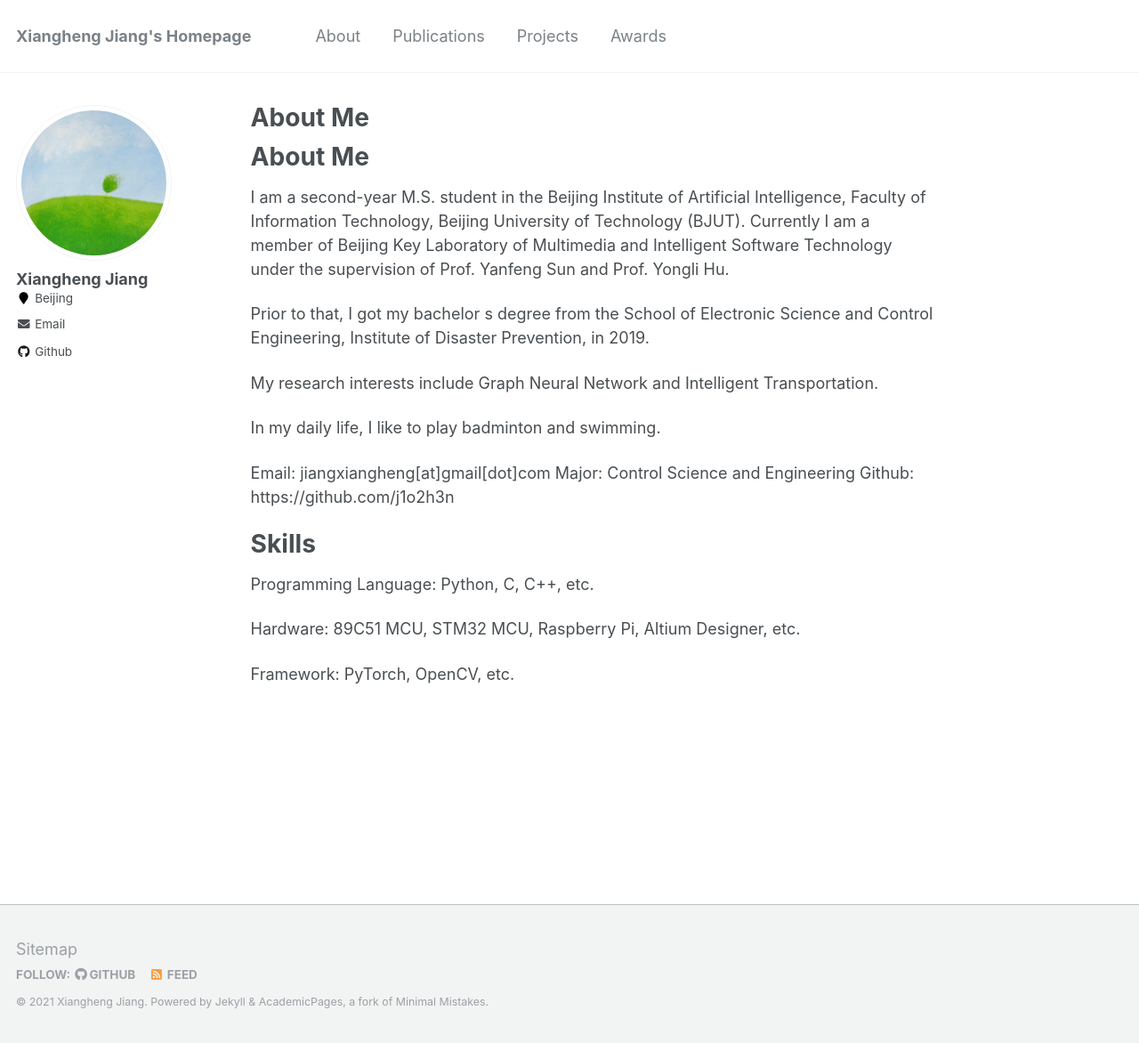
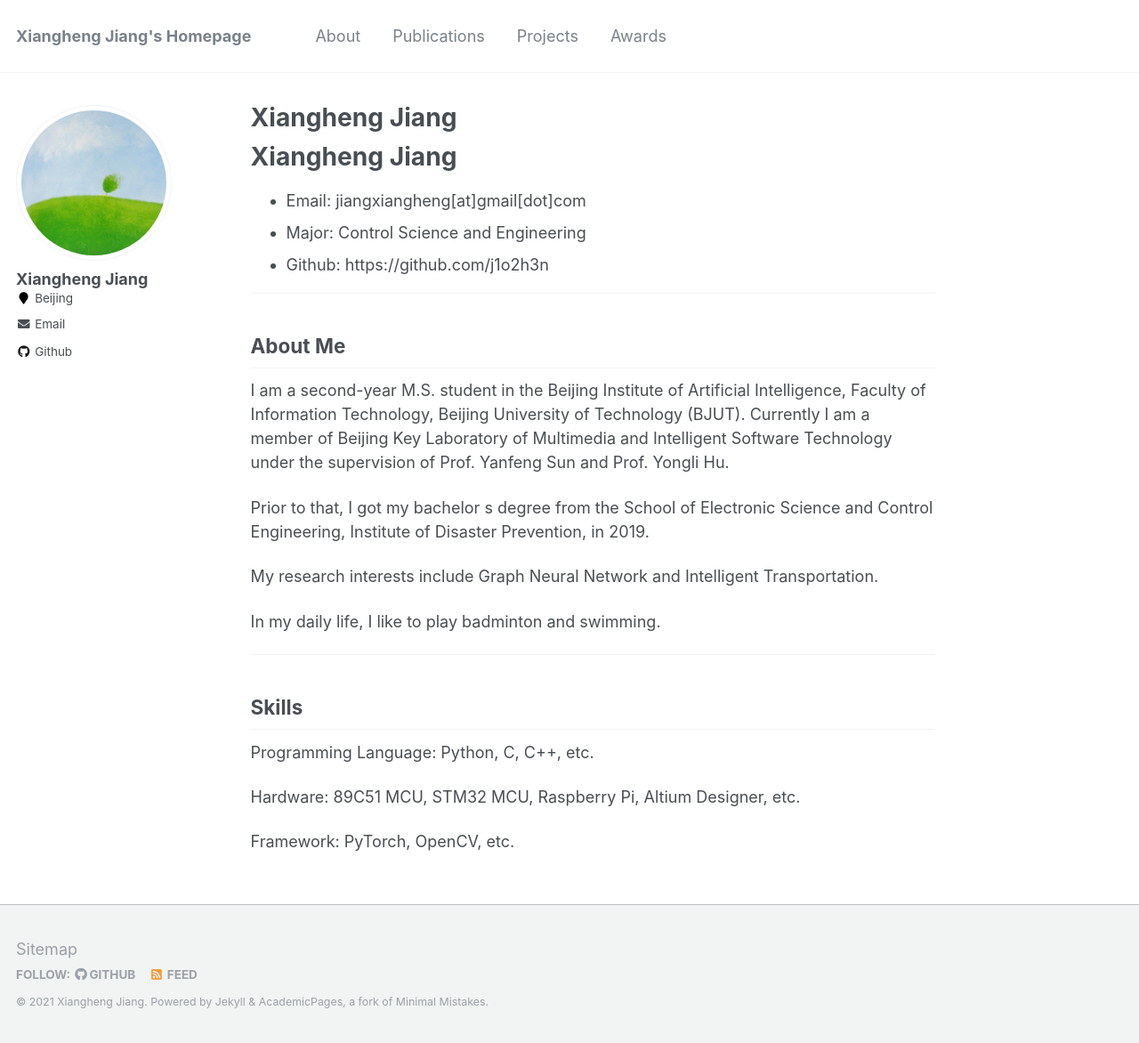
Before and after one commit to j1o2h3n/j1o2h3n.github.io, a Jekyll site: the page built from _pages/about.md, in a window 1280 px wide and 1172 px high. Shown: the whole window at 89% size. Built offline with Jekyll 4.4.1, drawn with Linux system fonts in a browser that asks for light colours; our own code applies the rules of GitHub Pages for plain Markdown files; part of the change alters nothing that is shown.

Commit message:
Update about.md

```diff
--- a/_pages/about.md
+++ b/_pages/about.md
@@ -1,6 +1,6 @@
 ---
 permalink: /
-title: "About Me"
+title:
 excerpt: "About me"
 author_profile: true
 redirect_from:
@@ -8,9 +8,17 @@ redirect_from:
   - /about.html
 ---
 
+# Xiangheng Jiang
 
-About Me
-======
+- Email: jiangxiangheng\[at]gmail\[dot]com
+- Major: Control Science and Engineering
+- Github: https://github.com/j1o2h3n
+
+
+
+***
+## About Me
+
 I am a second-year M.S. student in the Beijing Institute of Artificial Intelligence, Faculty of Information Technology, Beijing University of Technology (BJUT). Currently I am a member of Beijing Key Laboratory of Multimedia and Intelligent Software Technology under the supervision of Prof. Yanfeng Sun and Prof. Yongli Hu.
 
 Prior to that, I got my bachelor s degree from the School of Electronic Science and Control Engineering, Institute of Disaster Prevention, in 2019.
@@ -19,12 +27,11 @@ My research interests include Graph Neural Network and Intelligent Transportatio
 
 In my daily life, I like to play badminton and swimming.
 
-Email: jiangxiangheng[at]gmail[dot]com
-Major: Control Science and Engineering
-Github: https://github.com/j1o2h3n
 
-Skills
-======
+
+***
+## Skills
+
 Programming Language: Python, C, C++, etc.
 
 Hardware: 89C51 MCU, STM32 MCU, Raspberry Pi, Altium Designer, etc.
```
